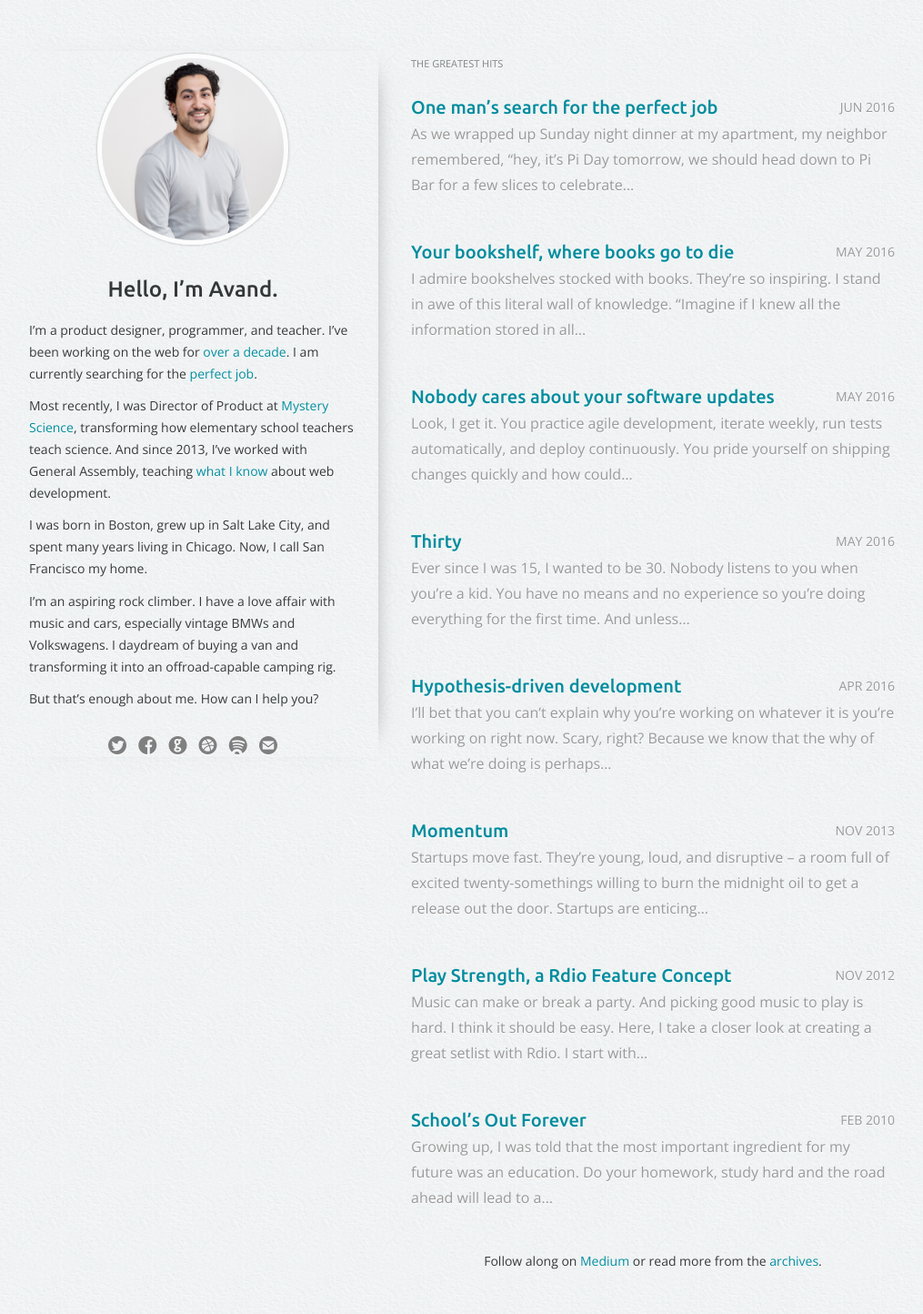
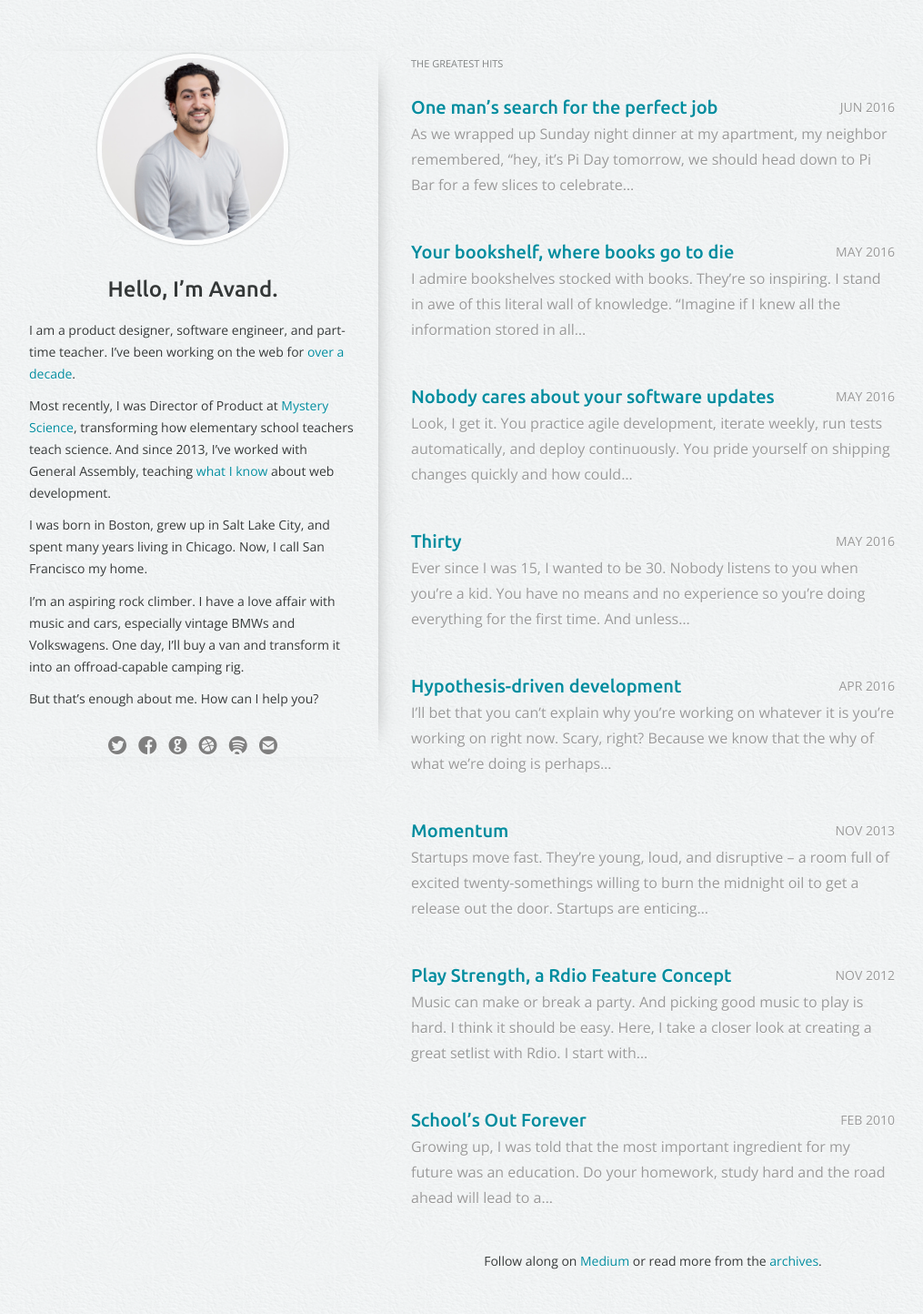
Before and after one commit to avand/avand.github.com, a Jekyll site: the page built from index.html, in a window 1280 px wide. Shown: the whole page at 91% size, without its empty margins (132-1147 px from the left). Built offline with Jekyll 4.4.1, drawn with Linux system fonts in a browser that asks for light colours.

Commit message:
Final tweaks to bio

```diff
--- a/_includes/_bio.html
+++ b/_includes/_bio.html
@@ -1,11 +1,11 @@
 <p class="bio">
-  I’m a product designer, programmer, and teacher. I’ve been working on the web for <a href="resume.html">over a decade</a>. I am currently searching for the <a href="https://medium.com/@avand/one-mans-search-for-the-perfect-job-90caad5d5b9f#.xdwrlmruf">perfect job</a>.<br><br>
+  I am a product designer, software engineer, and part-time teacher. I’ve been working on the web for <a href="resume.html">over a decade</a>.<br><br>
 
-   Most recently, I was Director of Product at <a href="http://mysteryscience.com">Mystery Science</a>, transforming how elementary school teachers teach science. And since 2013, I’ve worked with General Assembly, teaching <a href="http://fewd.avandamiri.com/">what I know</a> about web development.<br><br>
+  Most recently, I was Director of Product at <a href="http://mysteryscience.com">Mystery Science</a>, transforming how elementary school teachers teach science. And since 2013, I’ve worked with General Assembly, teaching <a href="http://fewd.avandamiri.com/">what I know</a> about web development.<br><br>
 
   I was born in Boston, grew up in Salt Lake City, and spent many years living in Chicago. Now, I call San Francisco my home.<br><br>
 
-  I’m an aspiring rock climber. I have a love affair with music and cars, especially vintage BMWs and Volkswagens. I daydream of buying a van and transforming it into an offroad-capable camping rig.<br><br>
+  I’m an aspiring rock climber. I have a love affair with music and cars, especially vintage BMWs and Volkswagens. One day, I’ll buy a van and transform it into an offroad-capable camping rig.<br><br>
 
   But that’s enough about me. How can I help you?
 </p>
```
